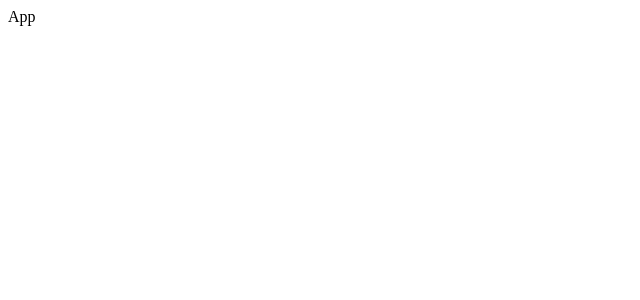
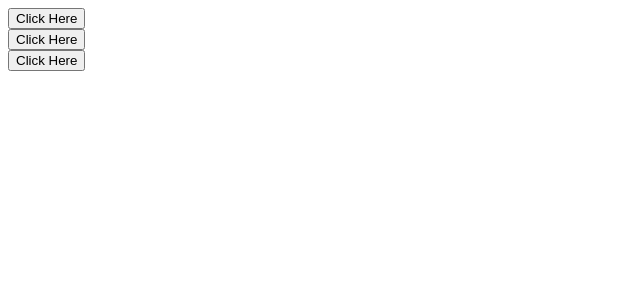
Before and after one commit to jammelOSjohnson/comps, a React (Vite) app: page / in a window 1280 px wide. Shown: the top 300 px of the page, without its empty margins (0-640 px from the left). Built offline with nearby package versions, Linux system fonts and the light colour scheme.

Commit message:
Update prop-types dependency to use caret versioning; add Button component with prop validation to enhance UI functionality in App component.

```diff
--- a/package.json
+++ b/package.json
@@ -12,7 +12,7 @@
   "dependencies": {
     "@tailwindcss/vite": "^4.1.5",
     "classnames": "^2.3.1",
-    "prop-types": "15.8.1",
+    "prop-types": "^15.8.1",
     "react": "18.3.1",
     "react-dom": "18.3.1",
     "react-icons": "4.4.0",
--- a/src/App.js
+++ b/src/App.js
@@ -1,7 +1,22 @@
 import React from "react";
+import Button from "./Button";
 
 function App() {
-  return <div>App</div>;
+  return (
+    <div>
+      <div>
+        <Button success primary>
+          Click Here
+        </Button>
+      </div>
+      <div>
+        <Button>Click Here</Button>
+      </div>
+      <div>
+        <Button>Click Here</Button>
+      </div>
+    </div>
+  );
 }
 
 export default App;
--- /dev/null
+++ b/src/Button.js
@@ -0,0 +1,35 @@
+import PropTypes from "prop-types";
+
+function Button({
+  children,
+  primary,
+  secondary,
+  success,
+  warning,
+  danger,
+  outline,
+  rounded,
+}) {
+  if (primary && secondary) {
+    throw new Error("only one of primary and secondary should be provided.");
+  }
+  return <button>{children}</button>;
+}
+
+Button.propTypes = {
+  checkVariationValue: ({ primary, secondary, success, warning, danger }) => {
+    const count =
+      Number(!!primary) +
+      Number(!!secondary) +
+      Number(!!success) +
+      Number(!!warning) +
+      Number(!!danger);
+    if (count > 1) {
+      return new Error(
+        "Only one of primary, secondary, success, warning, danger can be true."
+      );
+    }
+  },
+};
+
+export default Button;
```
Also changed, not shown: 1 other file (tests, documents, lock files or other folders).
